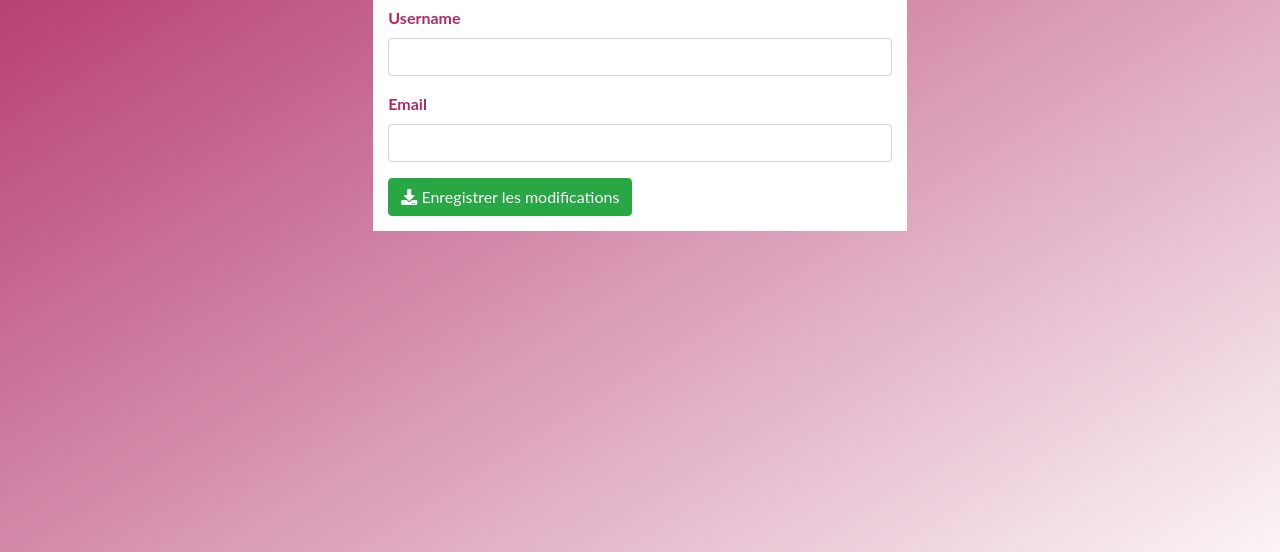
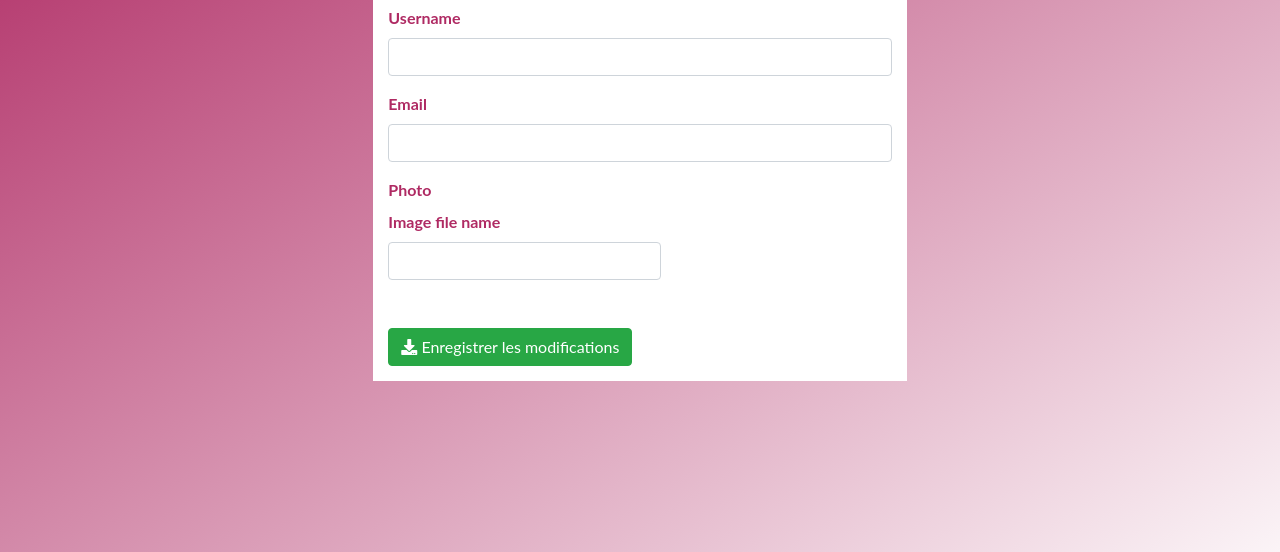
Before and after one commit to Reididsorg/SnowTricksTest1, a Symfony app: template templates/user/edit_account.html.twig in a window 1280 px wide. Shown: the part 165-717 px from the top of the page. Run offline with Twig, Linux system fonts and the light colour scheme; the template is opened without the code that fills it, so the values that code supplies are empty; form fields are guessed from the names that the template uses; some libraries are stand-ins or nearby versions.

```diff
--- a/public/js/user.js
+++ b/public/js/user.js
@@ -1,9 +1,11 @@
 jQuery(document).ready(function() {
+    // Hide user image when input file change
+    $('.custom-file-input').on("change paste keyup", function() {
+        $('img.img-user').hide();
+    });
     // To avoid invisible text in file input (Due to "bug with Bootstrap 4")
     $('.custom-file-input').on('change', function(event) {
         var inputFile = event.currentTarget;
-        console.warn(inputFile);
-        console.warn(inputFile.files[0].name);
         $(inputFile).parent()
             .find('.custom-file-label')
             .html(inputFile.files[0].name);
--- a/templates/user/edit_account.html.twig
+++ b/templates/user/edit_account.html.twig
@@ -23,25 +23,25 @@
                     {{ form_row(form.username) }}
                     {{ form_row(form.email) }}
 
-{#                    <fieldset class="form-group">#}
-{#                        <label>Photo</label>#}
-{#                        <ul class="images">#}
-{#                            <li class="subForm col-sm-12">#}
-{#                                <div class="row">#}
-{#                                    <div class="col-sm-9">#}
-{#                                        {{ form_row(form.imageFileName) }}#}
-{#                                    </div>#}
-{#                                    <div class="col-sm-3 my-auto text-center">#}
-{#                                        {% if(form.vars.data.imagePath is not null and form.vars.data.imageFileName is not null) %}#}
-{#                                            <a href="{{ asset(form.vars.data.imagePath ~ form.vars.data.imageFileName) }}" target="_blank">#}
-{#                                                <img src="{{ asset(form.vars.data.imagePath ~ form.vars.data.imageFileName) }}" height="200">#}
-{#                                            </a>#}
-{#                                        {% endif %}#}
-{#                                    </div>#}
-{#                                </div>#}
-{#                            </li>#}
-{#                        </ul>#}
-{#                    </fieldset>#}
+                    <fieldset class="form-group">
+                        <label>Photo</label>
+                        <ul class="images">
+                            <li class="subForm col-sm-12">
+                                <div class="row">
+                                    <div class="col-sm-7">
+                                        {{ form_row(form.imageFileName) }}
+                                    </div>
+                                    <div class="col-sm-5 my-auto text-center">
+                                        {% if(form.vars.data.imagePath is not null and form.vars.data.imageFileName is not null) %}
+                                            <a href="{{ asset(form.vars.data.imagePath ~ form.vars.data.imageFileName) }}" target="_blank">
+                                                <img class="img-user" src="{{ asset(form.vars.data.imagePath ~ form.vars.data.imageFileName) }}" height="200">
+                                            </a>
+                                        {% endif %}
+                                    </div>
+                                </div>
+                            </li>
+                        </ul>
+                    </fieldset>
 
                     <button type="submit" class="btn btn-success" formnovalidate>
                         <i class="fas fa-download"></i> Enregistrer les modifications
```
Also changed, not shown: src/Controller/SecurityController.php (+31 -87 lines), src/Forms/AccountType.php (+7 -7 lines).
